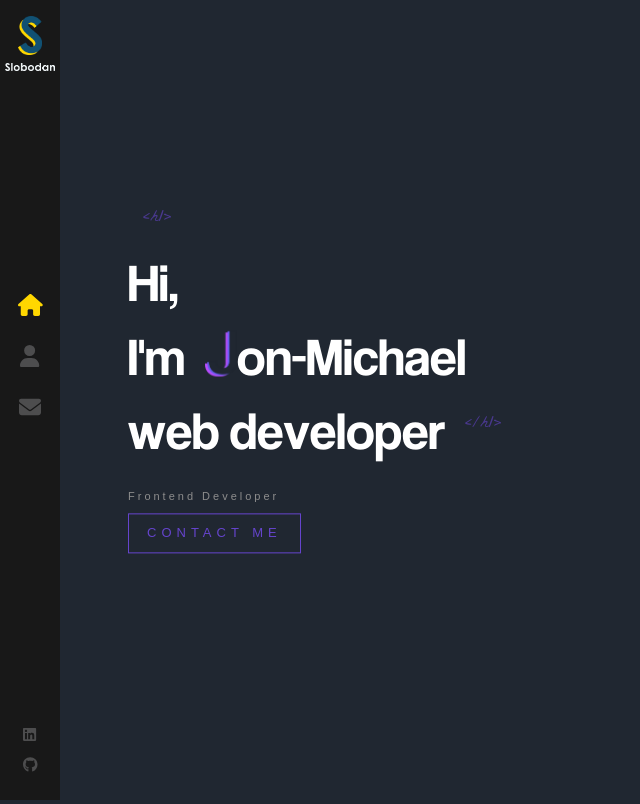
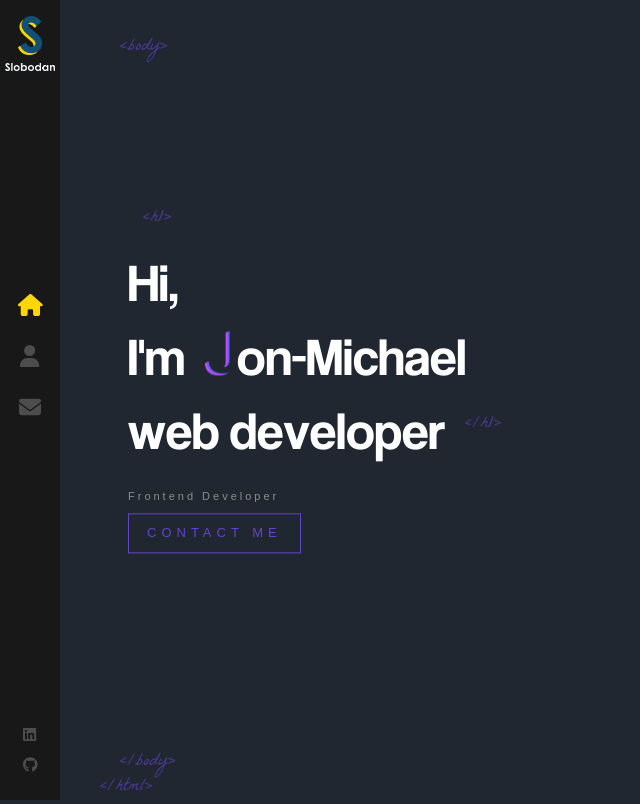
Before and after one commit to jon-michael-c/jon-michael-c.github.io, a React (Create React App) app: page / in a window 1280 px wide. Shown: the whole page, without its empty margins (0-640 px from the left). Built offline with nearby package versions, Linux system fonts and the light colour scheme.

Commit message:
added styles

```diff
--- a/src/assets/components/Layout/index.scss
+++ b/src/assets/components/Layout/index.scss
@@ -0,0 +1,39 @@
+.page {
+  width: 100%;
+  height: 100%;
+  position: absolute;
+}
+
+.top-tags {
+  bottom: auto;
+  top: 35px;
+}
+
+.tags {
+  color: #6544cc;
+  opacity: 0.6;
+  position: absolute;
+  bottom: 0;
+  left: 120px;
+  font-size: 18px;
+  font-family: 'La Belle Aurore';
+}
+
+.bottom-tag-html {
+  margin-left: -20px;
+}
+
+.container {
+  width: 100%;
+  will-change: contents;
+  height: 90%;
+  min-height: 566px;
+  position: absolute;
+  opacity: 0;
+  top: 5%;
+  margin: 0 auto;
+  z-index: 1;
+  transform-style: preserve-3d;
+  animation: fadeIn 1s forwards;
+  animation-delay: 1s;
+}
```
